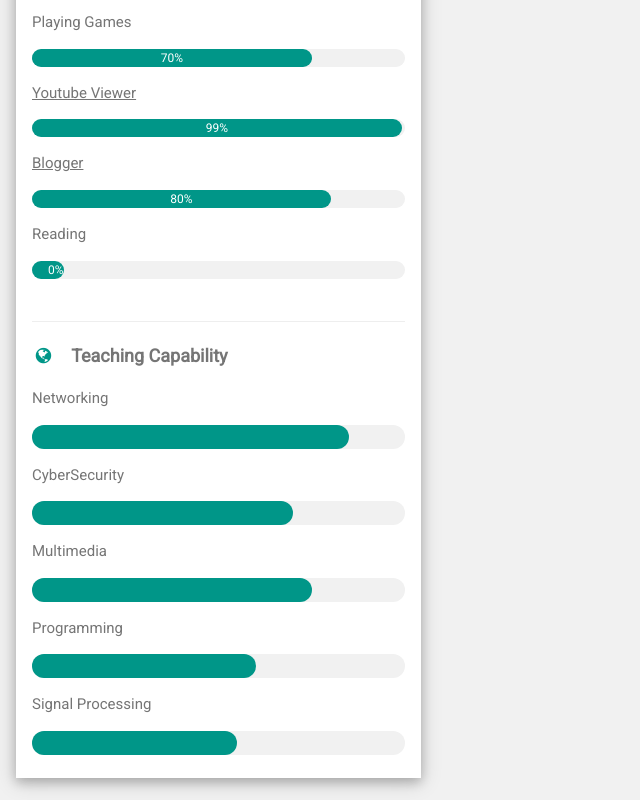
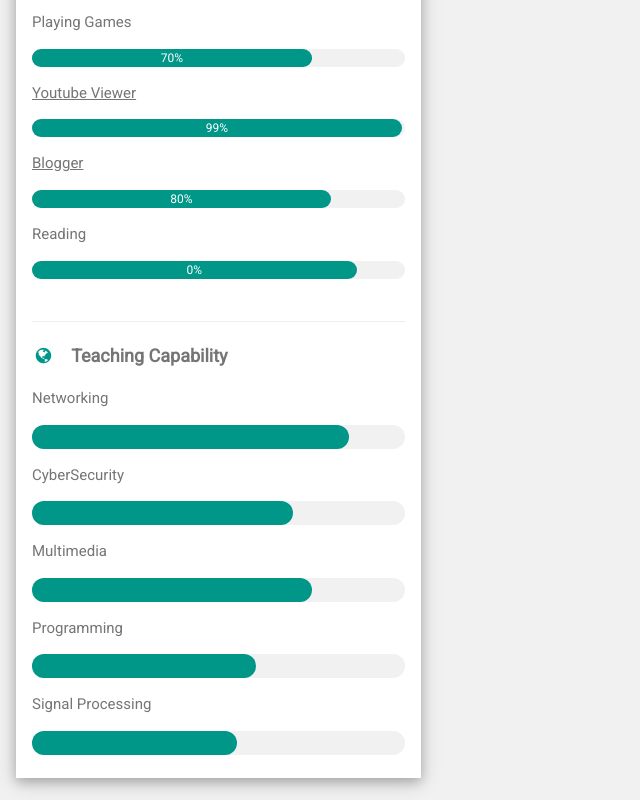
Before and after one commit to Adindarifda/CV, a plain HTML site: page index.html in a window 1280 px wide. Shown: the part 703-1503 px from the top of the page, without its empty margins (0-640 px from the left). Drawn offline with nearby package versions, Linux system fonts and the light colour scheme.

Commit message:
Update index.html

```diff
--- a/index.html
+++ b/index.html
@@ -60,7 +60,7 @@
               </div>
               <p>Reading</p>
               <div class="w3-light-grey w3-round-xlarge w3-small">
-                <div class="w3-container w3-center w3-round-xlarge w3-teal" style="width: 0%">0%</div>
+                <div class="w3-container w3-center w3-round-xlarge w3-teal" style="width: 87%">0%</div>
               </div>
               <br />
               <hr />
```
